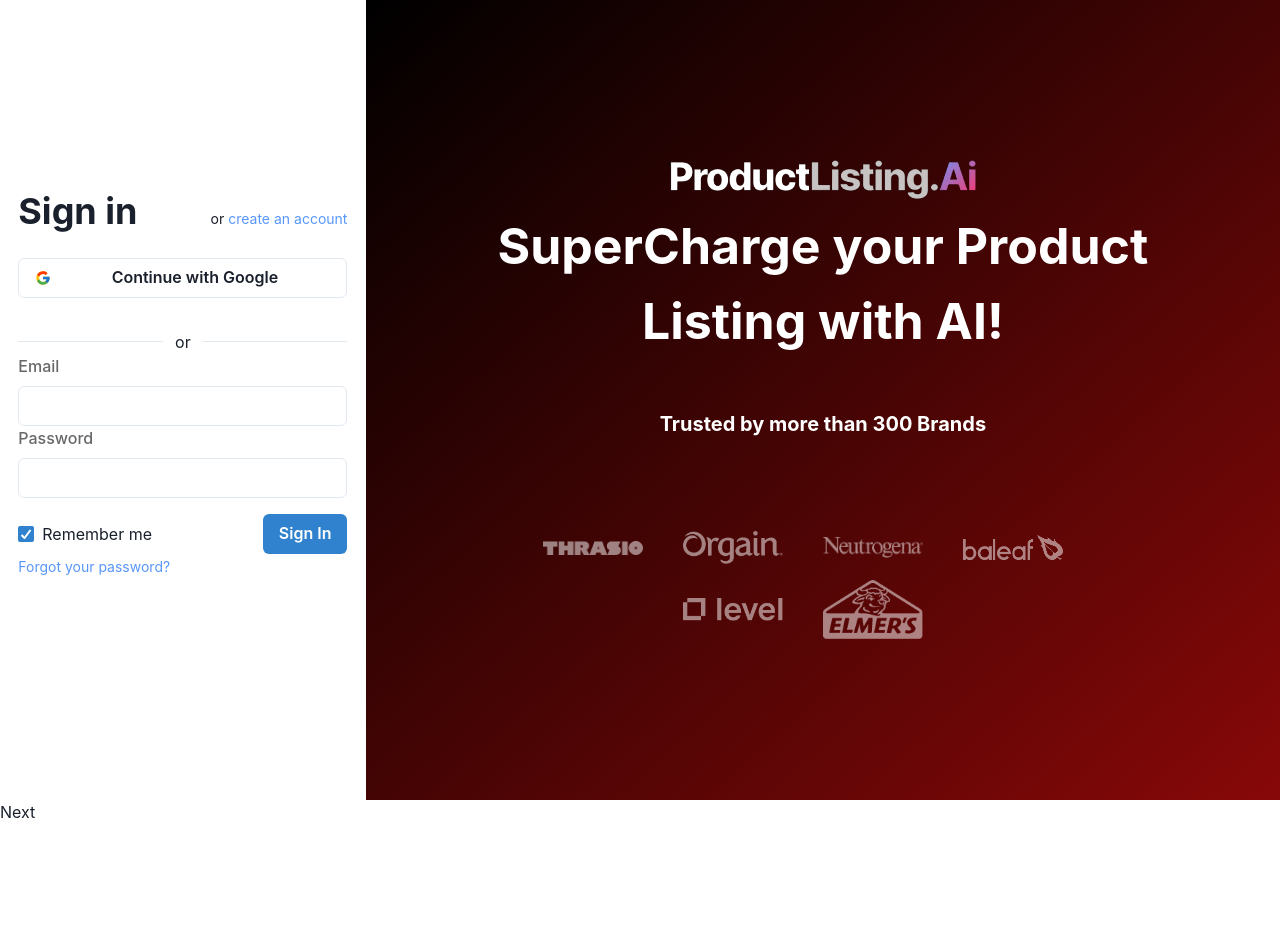
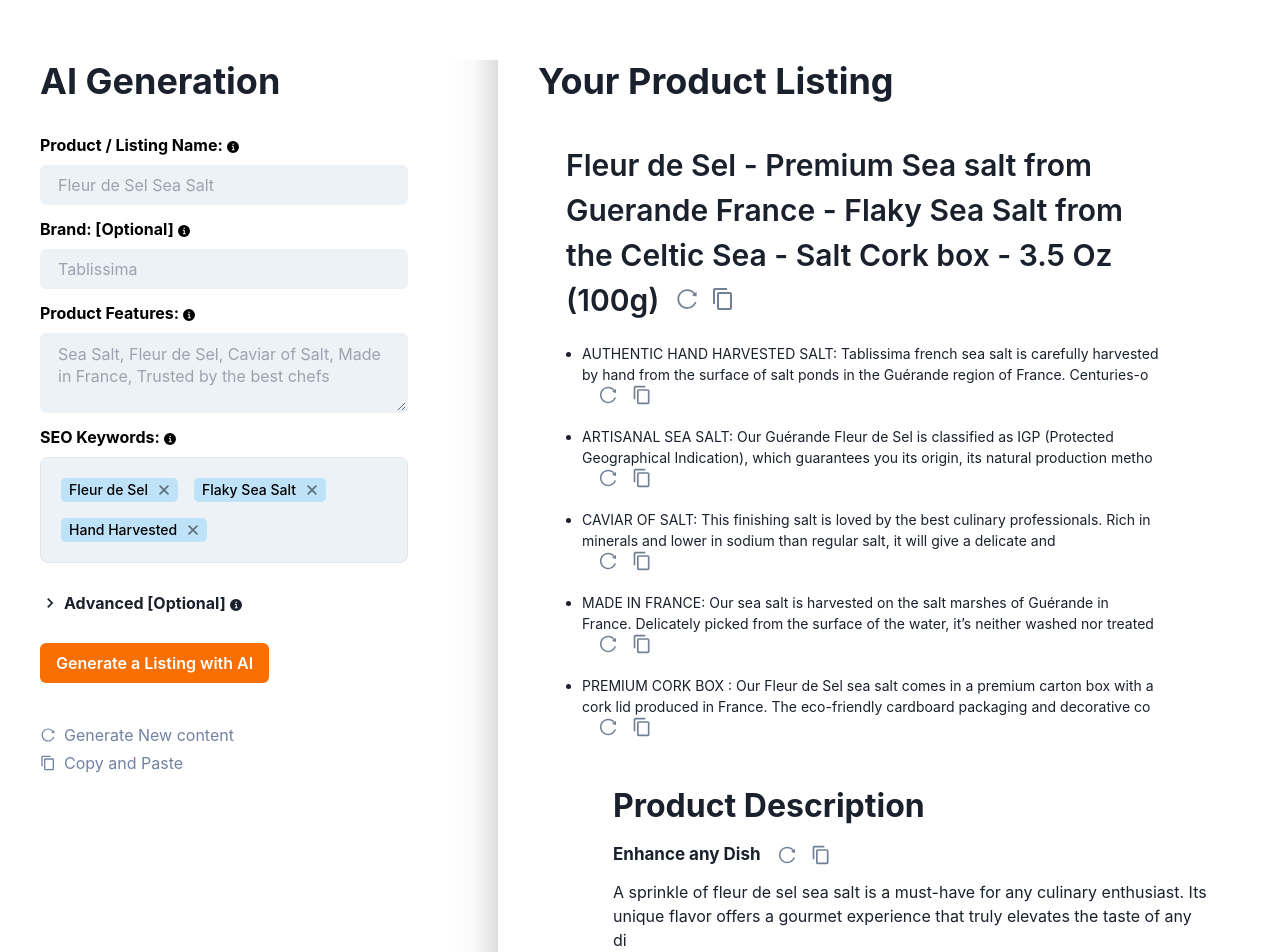
Before and after one commit to Adugnatad/ProductListing, a React (Create React App) app: page / in a window 1280 px wide. Shown: the top 952 px of the page. Before the commit the page ends 824 px from the top, so only its background shows below. Built offline with nearby package versions, Linux system fonts and the light colour scheme.

Commit message:
typewriter

```diff
--- a/src/App.js
+++ b/src/App.js
@@ -26,13 +26,13 @@
   return (
     <Box h="100vh">
       {showPage !== 0 && showPage !== 2 && showPage !== 7 && <Header />}
-      {showPage === 4 && <AIGeneration generation={true} />}
+      {showPage === 0 && <AIGeneration generation={true} />}
       {showPage === 3 && <AIGeneration generation={false} />}
       {showPage === 1 && <TableListing />}
       {showPage === 7 && <ResetPassword />}
       {showPage === 5 && <Account />}
       {showPage === 6 && <Upgrade />}
-      {showPage === 0 && <Login />}
+      {showPage === 4 && <Login />}
       {showPage === 2 && <Signup />}
       <button onClick={showPages}>Next</button>
       {showPage !== 0 && showPage !== 2 && showPage !== 7 && <Footer />}
--- a/src/components/pageContent/Listing.jsx
+++ b/src/components/pageContent/Listing.jsx
@@ -6,6 +6,7 @@
 import { AiFillFilePdf } from "react-icons/ai";
 import { FcDocument } from "react-icons/fc";
 import { useState } from 'react';
+import TypewriterComponent from 'typewriter-effect';
 
 const Listing = () => {
     const [showPaywall, setShowPaywall] = useState(false);
@@ -62,7 +63,14 @@
                             <UnorderedList spacing={4}>
                                 {pr.subtitle?.map((subt, index) =>
                                 (<ListItem key={index} fontSize="14px">
-                                    {subt}
+                                    <TypewriterComponent
+                                        options={{
+                                            strings: subt,
+                                            autoStart: true,
+                                            delay: 30,
+                                            cursor: ""
+                                        }}
+                                    />
                                     <Button variant='link' _hover={{
                                         textDecoration: 'none',
                                     }} > <Icon as={AiOutlineReload} mr={2} ml={4} boxSize={5} /> </Button>
@@ -91,7 +99,17 @@
                                         textDecoration: 'none',
                                     }}>  <Icon as={MdContentCopy} mr={2} boxSize={5} /> </Button>
                                 </Flex>
-                                <Text fontWeight="">{pd.body}</Text>
+                                <Text fontWeight="">
+                                    <TypewriterComponent
+                                        options={{
+                                            strings: pd.body,
+                                            autoStart: true,
+                                            delay: 30,
+                                            cursor: ""
+                                        }}
+                                    />
+                                    {/* {pd.body} */}
+                                </Text>
                             </>
                         ))}
                     </Stack>
--- a/src/components/pageContent/generation.jsx
+++ b/src/components/pageContent/generation.jsx
@@ -1,7 +1,6 @@
 import { Stack, Text } from '@chakra-ui/react'
 import React from 'react'
 import { useEffect } from 'react';
-import TypewriterComponent from 'typewriter-effect';
 
 const Generation = () => {
     return (
```
